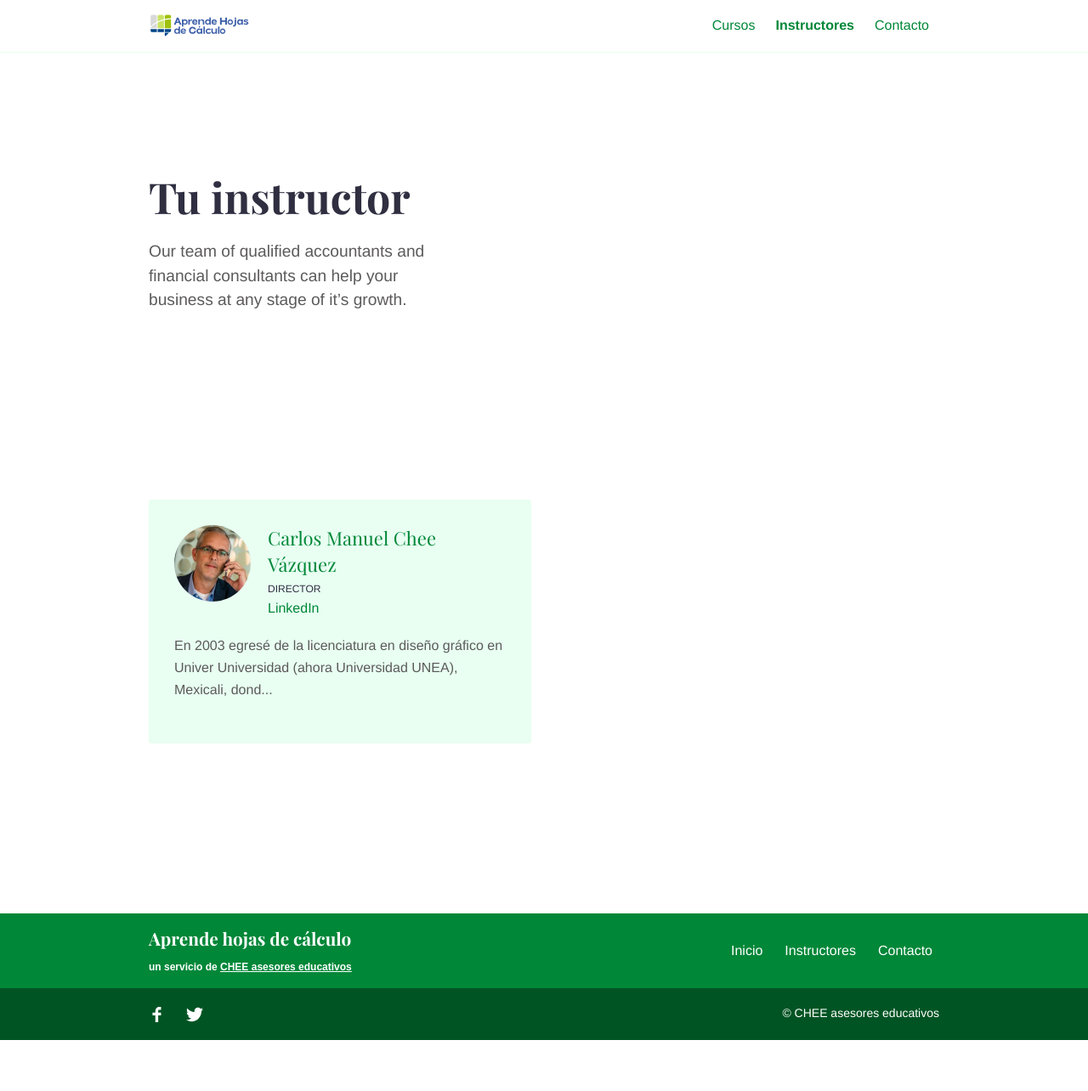
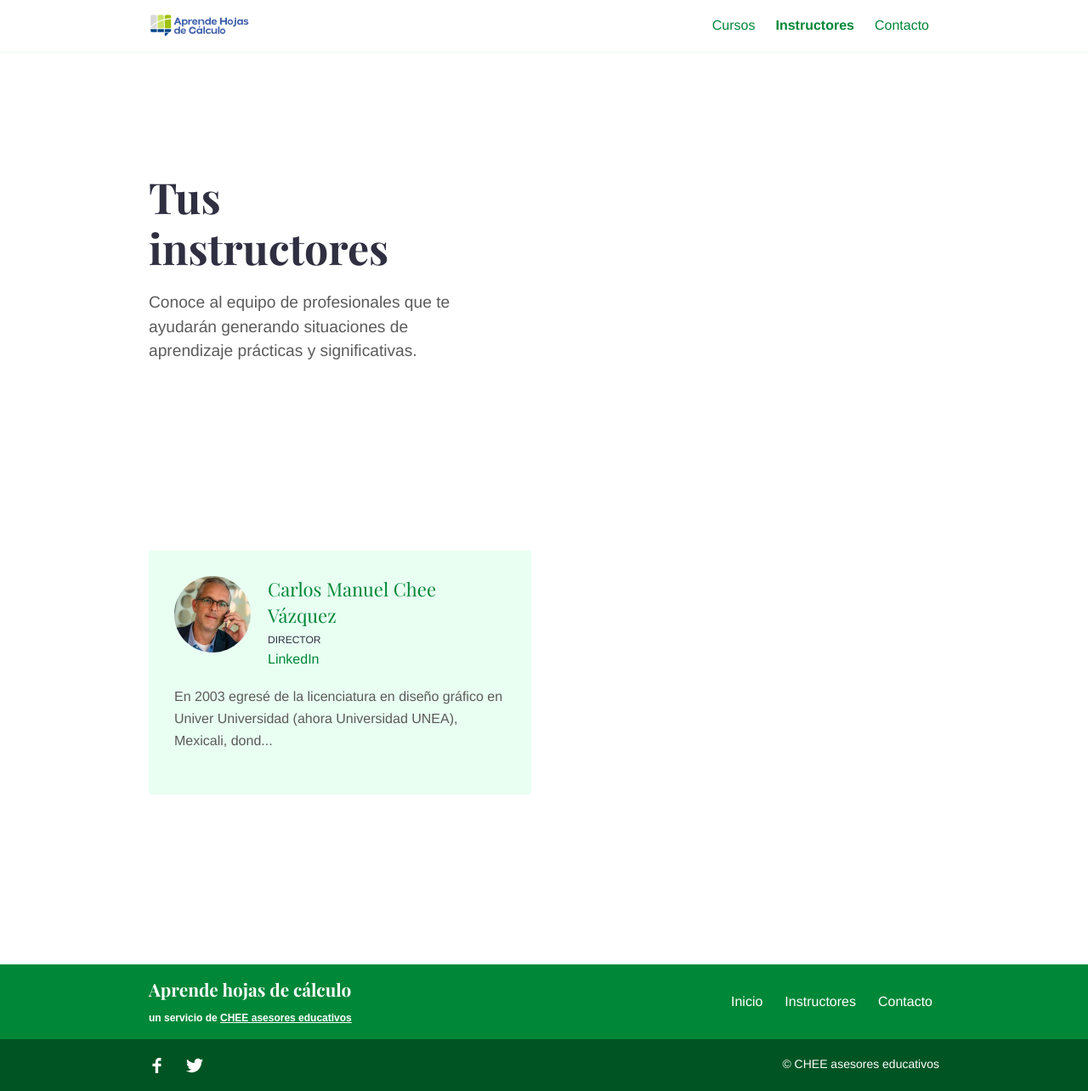
Before and after one commit to camachevaz/Calc, a Jekyll site: the page built from instructores.md, in a window 1280 px wide. Shown: the whole page at 85% size. Built offline with Jekyll 4.4.1, drawn with Linux system fonts in a browser that asks for light colours; before the commit the page ends 1224 px from its top, so only the background shows below that.

Commit message:
Update instructores.md

```diff
--- a/instructores.md
+++ b/instructores.md
@@ -7,6 +7,6 @@ intro_image_absolute: true
 intro_image_hide_on_mobile: false
 ---
 
-# Tu instructor
+# Tus instructores
 
-Our team of qualified accountants and financial consultants can help your business at any stage of it's growth.
+Conoce al equipo de profesionales que te ayudarán generando situaciones de aprendizaje prácticas y significativas.
```
